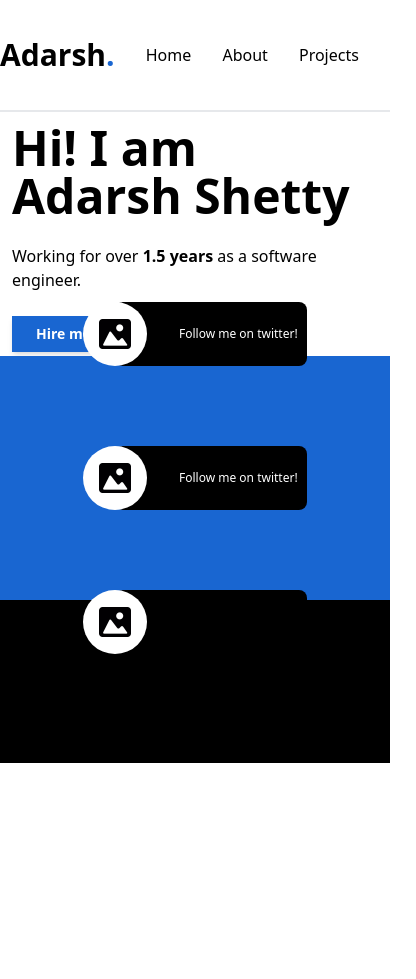
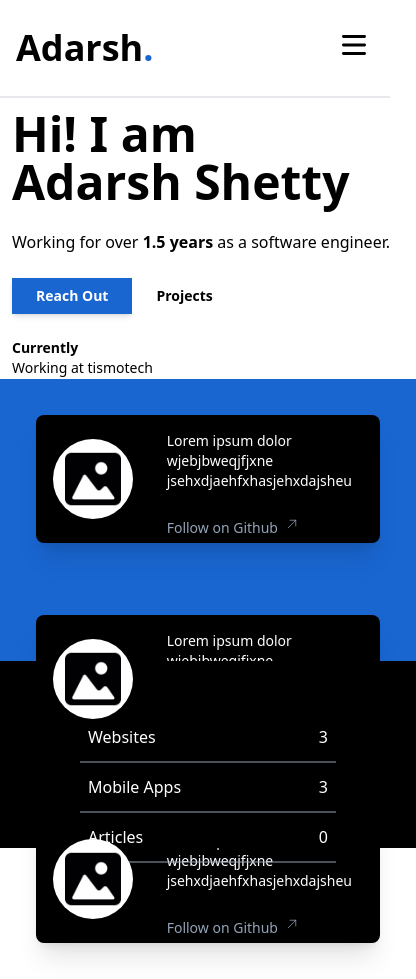
Before and after one commit to Add-787/portfolio, an Angular app: page /home in a window 390 px wide. Shown: the whole page, 416 px wide, since content can reach past the window. Before the commit the page ends 844 px from the top, so only its background shows below. Built offline with nearby package versions, Linux system fonts and the light colour scheme.

Commit message:
Commits made: - Added info service. - Ui fixes to be viewable on mobile screens. - Added hamburger menu.

```diff
--- a/src/app/pages/home/home.component.html
+++ b/src/app/pages/home/home.component.html
@@ -1,11 +1,11 @@
-<div class="h-screen w-screen pt-28 grid grid-rows-9 lg:grid-rows-3 lg:grid-cols-2">
+<div class="h-screen w-screen grid grid-rows-9 lg:grid-rows-3 lg:grid-cols-2">
   <div class="row-span-3 lg:row-span-2 bg-white">
     <app-intro class="bottom-0"></app-intro>
   </div>
   <div class="row-span-3 lg:row-span-3 lg:col-start-2 bg-primary">
     <app-sites-list></app-sites-list>
   </div>
-  <div class="row-span-2 px-20 bg-black relative">
-    <!-- <app-stats></app-stats> -->
+  <div class="row-span-2 px-20 bg-black">
+    <app-stats></app-stats>
   </div>
 </div>
--- a/src/app/pages/home/intro/intro.component.html
+++ b/src/app/pages/home/intro/intro.component.html
@@ -6,7 +6,7 @@
     <h6 class="text-base md:text-2xl">Working for over <span class="font-bold">1.5 years</span> as a software engineer.</h6>
   </div>
   <div>
-    <button class="btn-primary">Hire me</button>
+    <button class="btn-primary">Reach Out</button>
     <button class="btn-primary bg-white text-black shadow-none">Projects</button>
   </div>
   <div class="grid grid-cols-1 grid-rows-1 gap-5">
@@ -15,12 +15,12 @@
       <p class="text-sm lg:text-lg">Working at tismotech</p>
     </div>
     <div class="row-start-1 col-end-1 w-40">
-      <p class="text-sm lg:text-xl font-bold">50</p>
+      <p class="text-sm lg:text-xl font-bold">7</p>
       <p class="text-sm lg:text-lg">Projects Done</p>
     </div>
     <div class="row-start-1 col-start-1 min-w-40">
       <p class="text-sm lg:text-xl font-bold">Contact</p>
-      <!-- <p class="text-sm lg:text-lg">adarshshetty787@gmail.com</p> -->
+      <p class="text-sm lg:text-lg">adarshshetty787@gmail.com</p>
     </div>
 
   </div>
--- a/src/app/pages/home/sites-list/site-card/site-card.component.html
+++ b/src/app/pages/home/sites-list/site-card/site-card.component.html
@@ -1,12 +1,20 @@
-<a href="https://google.com" target="_blank" rel="norefferer">
-    <div class="flex flex-row hover:animate-bounce">
-        <div class="h-16 w-16 md:w-32 md:h-32 z-10 rounded-full bg-white flex flex-row items-center justify-around">
-            <img class="w-8 h-8" alt="twitter-icon" src="/assets/placeholder.png">
-        </div>
-        <div class="h-16 w-48 lg:h-32 lg:w-96 -ml-8 lg:-ml-16 rounded-lg bg-black">
-            <div class="pl-16 lg:pl-32 h-full w-full flex flex-col justify-center">
-                <p class="text-xs lg:text-xl text-white">Follow me on twitter!</p>
-            </div>
-        </div>
+<a href="#">
+  <div class="group hover:bg-yellow-500 h-32 max-w-lg  bg-black flex flex-row m-9 rounded-lg shadow-xl">
+    <div class="basis-1/3 flex justify-around m-auto shrink-0">
+      <div class="h-20 w-20 md:w-32 md:h-32 z-10 rounded-full group-hover:bg-slate-400 bg-white flex flex-row items-center justify-around">
+        <img class="w-14 h-14" alt="twitter-icon" src="/assets/placeholder.png">
     </div>
+    </div>
+    <div class="basis-2/3 p-4">
+      <p class="text-sm group-hover:text-black text-white break-normal">Lorem ipsum dolor wjebjbweqjfjxne
+        jsehxdjaehfxhasjehxdajsheu</p>
+      <br />
+      <div class="inline-flex group-hover:animate-bounce">
+        <p class="text-sm text-slate-400">Follow on Github</p>
+        <svg xmlns="http://www.w3.org/2000/svg" fill="none" viewBox="0 0 24 24" stroke-width="1.5" class="ml-2 w-3 h-3 stroke-slate-400">
+          <path stroke-linecap="round" stroke-linejoin="round" d="M4.5 19.5l15-15m0 0H8.25m11.25 0v11.25" />
+        </svg>
+      </div>
+    </div>
+  </div>
 </a>
--- a/src/app/pages/home/sites-list/sites-list.component.html
+++ b/src/app/pages/home/sites-list/sites-list.component.html
@@ -1,5 +1,5 @@
-<div class="h-full w-full flex flex-row items-center justify-around py-10">
-    <div class="flex flex-col gap-20">
+<div class="h-full w-full flex flex-row justify-around">
+    <div class="flex flex-col justify-evenly">
         <app-site-card></app-site-card>
         <app-site-card></app-site-card>
         <app-site-card></app-site-card>
--- a/src/app/pages/home/stats/stats.component.html
+++ b/src/app/pages/home/stats/stats.component.html
@@ -1,20 +1,14 @@
-<div class="top-3 flex flex-row gap-4 items-center justify-around h-full w-full">
-    <div class="h-3/5 max-w-md flex flex-col justify-between items-center">
+<div class="flex flex-row items-center justify-around h-full w-full">
+    <div class="hidden h-3/5 max-w-md flex flex-col justify-between items-center">
         <p class="mt-7 text-white font-bold md:text-2xl text-center">Project Statistics 2023</p>
         <button class="btn-primary w-36 bg-yellow-500 text-black text-lg p-2">Know More</button>
     </div>
-    <div class="flex flex-col h-3/5 w-60 flex-initial">
-        <div class="h-full w-30 flex flex-initial justify-between items-center border-b-2 border-gray-400 border-opacity-50">
-            <p class="text-white text-lg">Websites</p>
-            <p class="text-white text-lg">50</p>
+    <div class="flex flex-col h-full py-10 w-64 flex-initial">
+        <ul *ngFor="let stat of info.getStats()">
+          <div class="group h-full my-3 px-2 flex justify-between items-center border-b-2 border-slate-400 border-opacity-50">
+            <p class="text-white group-hover:text-yellow-500 text-base">{{stat.name}}</p>
+            <p class="text-white group-hover:text-yellow-500 text-base">{{stat.count}}</p>
         </div>
-        <div class="h-full flex justify-between items-center border-b-2 border-gray-400 border-opacity-50">
-            <p class="text-white text-lg">Mobile Apps</p>
-            <p class="text-white text-lg">50</p>
-        </div>
-        <div class="h-full flex justify-between items-center border-b-2 border-gray-400 border-opacity-50">
-            <p class="text-white text-lg">Articles</p>
-            <p class="text-white text-lg">50</p>
-        </div>
+        </ul>
     </div>
 </div>
--- a/src/app/pages/home/stats/stats.component.ts
+++ b/src/app/pages/home/stats/stats.component.ts
@@ -1,3 +1,4 @@
+import { InfoService } from './../../../shared/info.service';
 import { Component, OnInit } from '@angular/core';
 
 @Component({
@@ -7,7 +8,7 @@ import { Component, OnInit } from '@angular/core';
 })
 export class StatsComponent implements OnInit {
 
-  constructor() { }
+  constructor(public info:InfoService) { }
 
   ngOnInit(): void {
   }
--- /dev/null
+++ b/src/app/shared/info.service.ts
@@ -0,0 +1,29 @@
+import { Injectable } from '@angular/core';
+
+@Injectable({
+  providedIn: 'root'
+})
+export class InfoService {
+
+  constructor() { }
+
+  getStats() : Stat[] {
+
+    return [
+      new Stat("Websites",3),
+      new Stat("Mobile Apps",3),
+      new Stat("Articles", 0)
+    ]
+  }
+}
+
+class Stat {
+  name: string;
+  count: number;
+
+  constructor(name: string,count:number)
+  {
+    this.name = name;
+    this.count = count;
+  }
+}
--- a/src/app/shared/navbar/navbar.component.html
+++ b/src/app/shared/navbar/navbar.component.html
@@ -1,8 +1,9 @@
-<nav class ="w-full absolute top-0 left-0 right-0 bg-white h-28">
-  <div class="h-full w-full lg:pl-20 flex flex-row items-center border-b-2 border-opacity-25 border-gray-400">
-    <h2 class="font-bold text-3xl lg:text-6xl">Adarsh<span class="text-primary">.</span></h2>
-    <div class="w-full flex">
-      <div class="w-full flex flex-row justify-evenly lg:ml-72" >
+<nav class ="w-full top-0 left-0 right-0 bg-white">
+  <div class="flex flex-col">
+    <div class="h-full w-full lg:pl-20 flex flex-row items-center border-b-2 border-opacity-25 border-gray-400 px-4">
+      <h2 class="font-bold text-4xl lg:text-6xl">Adarsh<span class="text-primary">.</span></h2>
+      <div class="w-full flex h-24">
+        <div class="hidden w-full lg:flex flex-row justify-evenly lg:ml-72" >
           <h5 class="md:text-3xl hover:text-primary hover:cursor-pointer">
             <a routerLink='/' routerLinkActive="text-primary" [routerLinkActiveOptions]="{ exact: true }" >
               Home
@@ -18,9 +19,37 @@
               Projects
             </a>
           </h5>
-        <!-- <h5 class="md:text-3xl hover:text-primary hover:cursor-pointer">Testimonials</h5> -->
+          <h5 class="md:text-3xl hover:text-primary hover:cursor-pointer">Testimonials</h5>
         </div>
+      </div>
+      <div>
+        <button data-collapse-toggle="mega-menu-icons" (click)="toggleMenu()" type="button" class="inline-flex items-center p-2 w-10 h-10 justify-center text-sm text-black rounded-lg md:hidden" aria-controls="mega-menu-icons" aria-expanded="false">
+          <span class="sr-only">Main Menu</span>
+          <svg *ngIf="!isOpen" class="w-10 h-10" aria-hidden="true" xmlns="http://www.w3.org/2000/svg" fill="none" viewBox="0 0 17 14">
+              <path stroke="black" stroke-linecap="round" stroke-linejoin="round" stroke-width="2" d="M1 1h15M1 7h15M1 13h15"/>
+          </svg>
+          <svg *ngIf="isOpen" class="w-9 h-9 ease-in" aria-hidden="true" xmlns="http://www.w3.org/2000/svg" fill="none" viewBox="0 0 14 14">
+            <path stroke="black" stroke-linecap="round" stroke-linejoin="round" stroke-width="2" d="m1 1 6 6m0 0 6 6M7 7l6-6M7 7l-6 6"/>
+          </svg>
+        </button>
+      </div>
+    </div>
+    <div *ngIf="isOpen" class="h-full lg:hidden bg-black">
+      <div class="flex flex-col divide-y-2 divide-slate-400 divide-opacity-40">
+        <div class="group h-full w-full p-4 hover:bg-yellow-500">
+          <a routerLink="/" class="text-slate-200 group-hover:text-black">Home</a>
+        </div>
+        <div class="group h-full w-full p-4 hover:bg-yellow-500">
+          <a routerLink="about" class="text-slate-200 group-hover:text-black">About</a>
+        </div>
+        <div class="group h-full w-full p-4 hover:bg-yellow-500">
+          <a routerLink="projects" class="text-slate-200 group-hover:text-black">Projects</a>
+        </div>
+        <div class="group h-full w-full p-4 hover:bg-yellow-500">
+          <a routerLink="testimonials" class="text-slate-200 group-hover:text-black">Testimonials</a>
         </div>
 
       </div>
+    </div>
+  </div>
 </nav>
--- a/src/app/shared/navbar/navbar.component.ts
+++ b/src/app/shared/navbar/navbar.component.ts
@@ -1,4 +1,4 @@
-import { Component, OnInit } from '@angular/core';
+import { Component, Input, OnInit } from '@angular/core';
 import { ActivatedRoute, Router } from '@angular/router';
 
 @Component({
@@ -13,10 +13,14 @@ export class NavbarComponent implements OnInit {
     private router: Router
   ) { }
 
-  isActive: boolean = false;
+  @Input() isOpen: boolean = false;
 
   ngOnInit(): void {
 
+  }
+
+  toggleMenu() {
+    this.isOpen = !this.isOpen;
   }
 
   goToPage(navLink: string) {
@@ -24,7 +28,3 @@ export class NavbarComponent implements OnInit {
   }
 
 }
-
-enum NavLink {
-
-}
```
Also changed, not shown: src/app/app.component.html (line endings or trailing spaces), 1 other file (tests, documents, lock files or other folders). Lines whose indentation alone changed are shown as unchanged.
